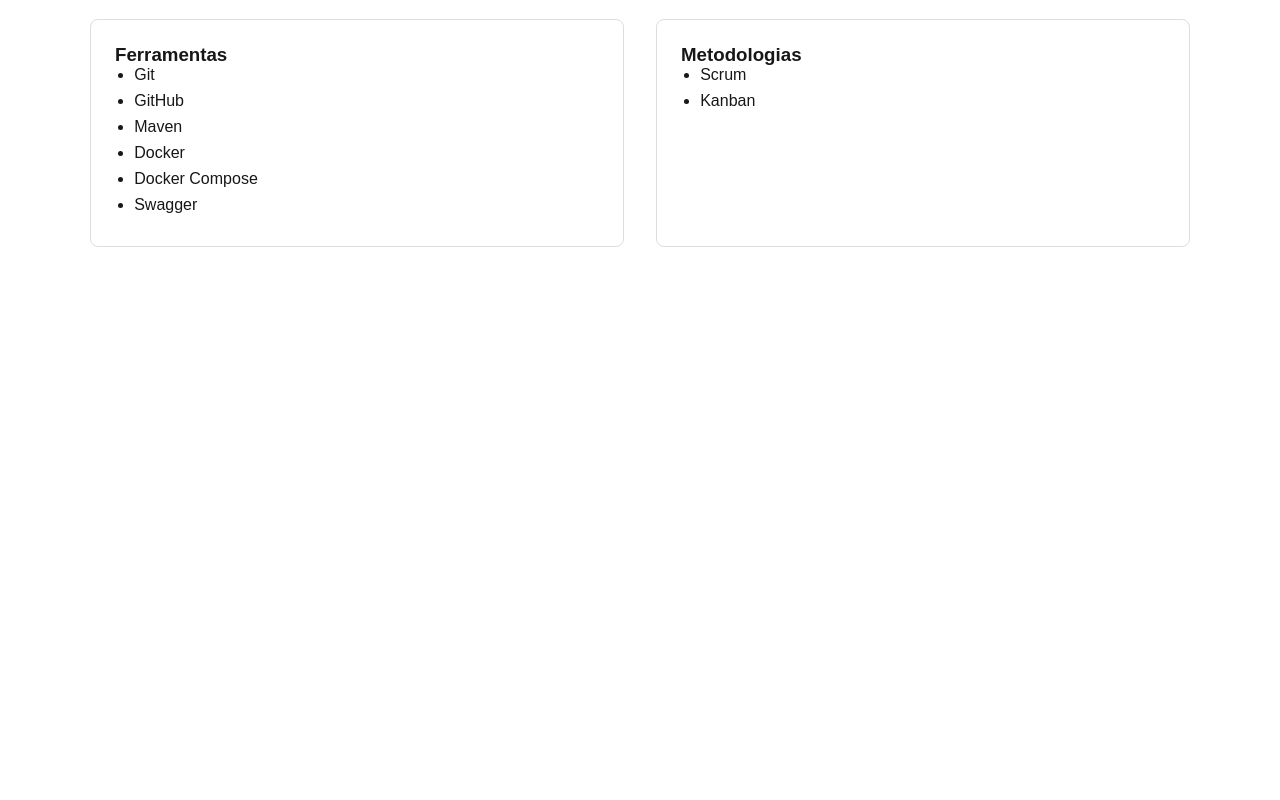
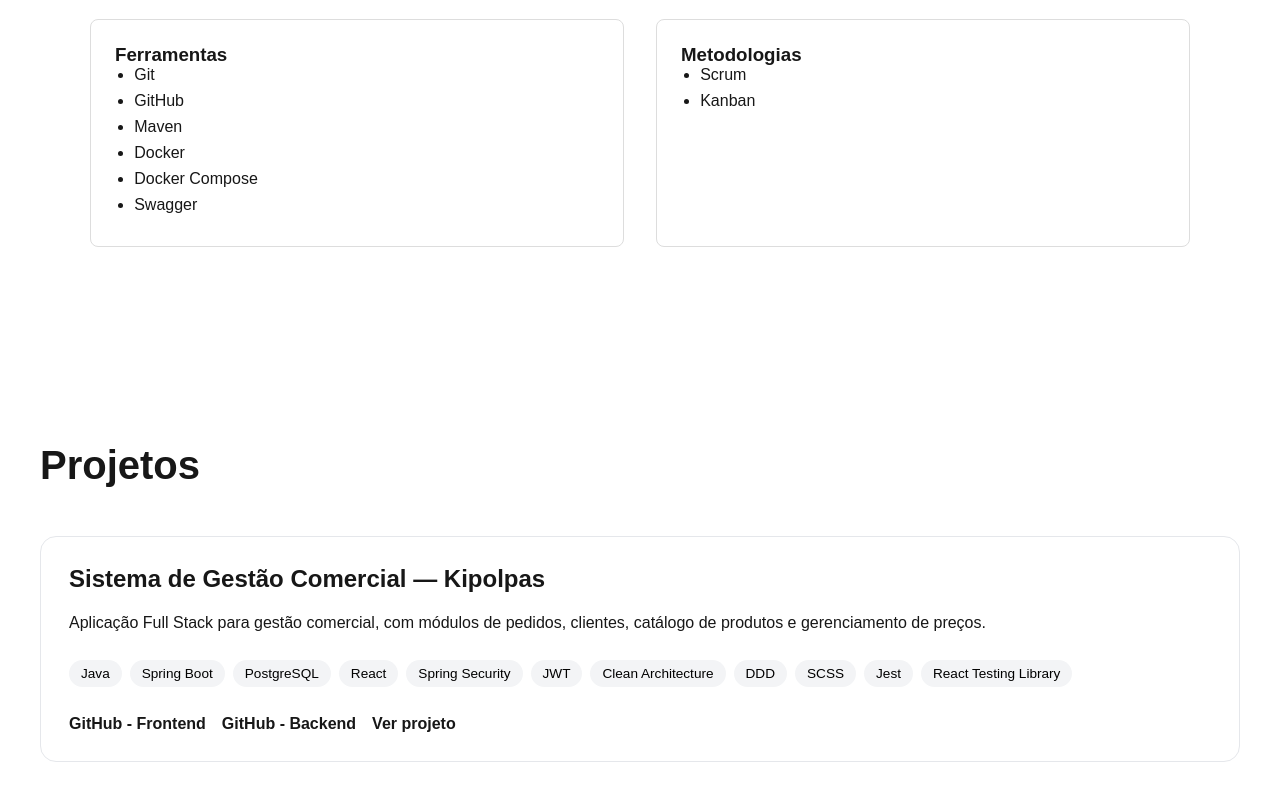
Before and after one commit to JoseWenned/repository-portfolio-profissional, a Next.js app: page / in a window 1280 px wide. Shown: the part 2743-3543 px from the top of the page. Before the commit the page ends 3086 px from the top, so only its background shows below. Built offline with nearby package versions, Linux system fonts and the light colour scheme.

Commit message:
feat: adiciona seção de projetos

```diff
--- a/src/app/page.tsx
+++ b/src/app/page.tsx
@@ -1,6 +1,7 @@
 import About from "@/components/About/About";
 import Header from "@/components/Header/Header";
 import Hero from "@/components/Hero/Hero";
+import Projetos from "@/components/Projetos/Projetos";
 import Skills from "@/components/Skills/Skills";
 
 export default function Home() {
@@ -11,6 +12,7 @@
         <Hero />
         <About />
         <Skills />
+        <Projetos />
       </main>
     </>
   );
--- /dev/null
+++ b/src/components/Projetos/Projetos.module.css
@@ -0,0 +1,87 @@
+.container {
+    width: 100%;
+    padding: 100px 24px;
+}
+
+.content {
+    width: 100%;
+    max-width: 1200px;
+    margin: 0 auto;
+}
+
+.title {
+    margin-bottom: 48px;
+    font-size: 2.5rem;
+}
+
+.projects {
+    display: grid;
+    grid-template-columns: repeat(auto-fit, minmax(320px, 1fr));
+    gap: 32px;
+}
+
+.card {
+    border: 1px solid #e5e7eb;
+    border-radius: 16px;
+    overflow: hidden;
+    transition: transform 0.3s ease, box-shadow 0.3s ease;
+}
+
+.card:hover {
+    transform: translateY(-6px);
+    box-shadow: 0 12px 30px rgba(0, 0, 0, 0.08);
+}
+
+.cardContent {
+    padding: 28px;
+}
+
+.projectTitle {
+    margin-bottom: 16px;
+    font-size: 1.5rem;
+}
+
+.description {
+    margin-bottom: 24px;
+    line-height: 1.7;
+}
+
+.technologies {
+    display: flex;
+    flex-wrap: wrap;
+    gap: 8px;
+    margin-bottom: 28px;
+}
+
+.technology {
+    padding: 6px 12px;
+    border-radius: 20px;
+    background: #f3f4f6;
+    font-size: 0.85rem;
+
+    color: black;
+}
+
+.links {
+    display: flex;
+    gap: 16px;
+}
+
+.links a {
+    text-decoration: none;
+    font-weight: 600;
+}
+
+@media (max-width: 768px) {
+    .container {
+        padding: 80px 20px;
+    }
+
+    .title {
+        font-size: 2rem;
+    }
+
+    .projects {
+        grid-template-columns: 1fr;
+    }
+}
--- /dev/null
+++ b/src/components/Projetos/Projetos.tsx
@@ -0,0 +1,76 @@
+import { projects } from "@/data/projetos";
+import styles from "./Projetos.module.css";
+
+export default function Projects() {
+    return (
+        <section className={styles.container} id="projects">
+            <div className={styles.content}>
+                <h2 className={styles.title}>Projetos</h2>
+
+                <div className={styles.projects}>
+                    {projects.map((project) => (
+                        <article
+                            className={styles.card}
+                            key={project.title}
+                        >
+                            <div className={styles.cardContent}>
+                                <h3 className={styles.projectTitle}>
+                                    {project.title}
+                                </h3>
+
+                                <p className={styles.description}>
+                                    {project.description}
+                                </p>
+
+                                <div className={styles.technologies}>
+                                    {project.technologies.map(
+                                        (technology) => (
+                                            <span
+                                                className={styles.technology}
+                                                key={technology}
+                                            >
+                                                {technology}
+                                            </span>
+                                        )
+                                    )}
+                                </div>
+
+                                <div className={styles.links}>
+                                    {project.githubfront && (
+                                        <a
+                                            href={project.githubfront}
+                                            target="_blank"
+                                            rel="noopener noreferrer"
+                                        >
+                                            GitHub - Frontend
+                                        </a>
+                                    )}
+
+                                    {project.githubback && (
+                                        <a
+                                            href={project.githubback}
+                                            target="_blank"
+                                            rel="noopener noreferrer"
+                                        >
+                                            GitHub - Backend
+                                        </a>
+                                    )}
+
+                                    {project.demo && (
+                                        <a
+                                            href={project.demo}
+                                            target="_blank"
+                                            rel="noopener noreferrer"
+                                        >
+                                            Ver projeto
+                                        </a>
+                                    )}
+                                </div>
+                            </div>
+                        </article>
+                    ))}
+                </div>
+            </div>
+        </section>
+    );
+}
--- /dev/null
+++ b/src/data/projetos.ts
@@ -0,0 +1,23 @@
+export const projects = [
+    {
+        title: "Sistema de Gestão Comercial — Kipolpas",
+        description:
+            "Aplicação Full Stack para gestão comercial, com módulos de pedidos, clientes, catálogo de produtos e gerenciamento de preços.",
+        technologies: [
+            "Java",
+            "Spring Boot",
+            "PostgreSQL",
+            "React",
+            "Spring Security",
+            "JWT",
+            "Clean Architecture",
+            "DDD",
+            "SCSS",
+            "Jest",
+            "React Testing Library",
+        ],
+        githubfront: "https://github.com/JoseWenned/Software-Front-Kipolpas",
+        githubback: "https://github.com/JoseWenned/software_backend_kipolpas",
+        demo: "https://fabricakipolpas.com.br/",
+    },
+];
```
